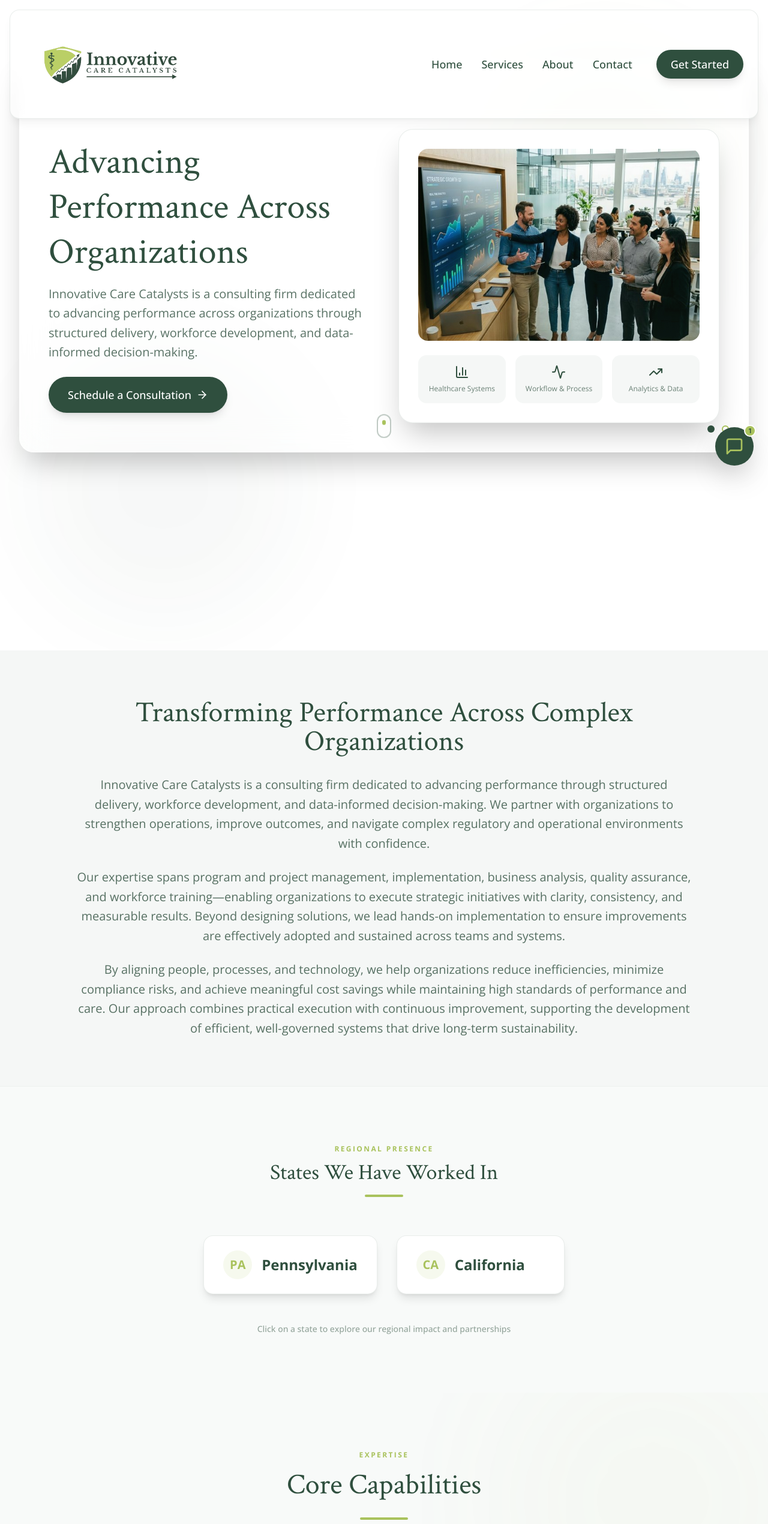
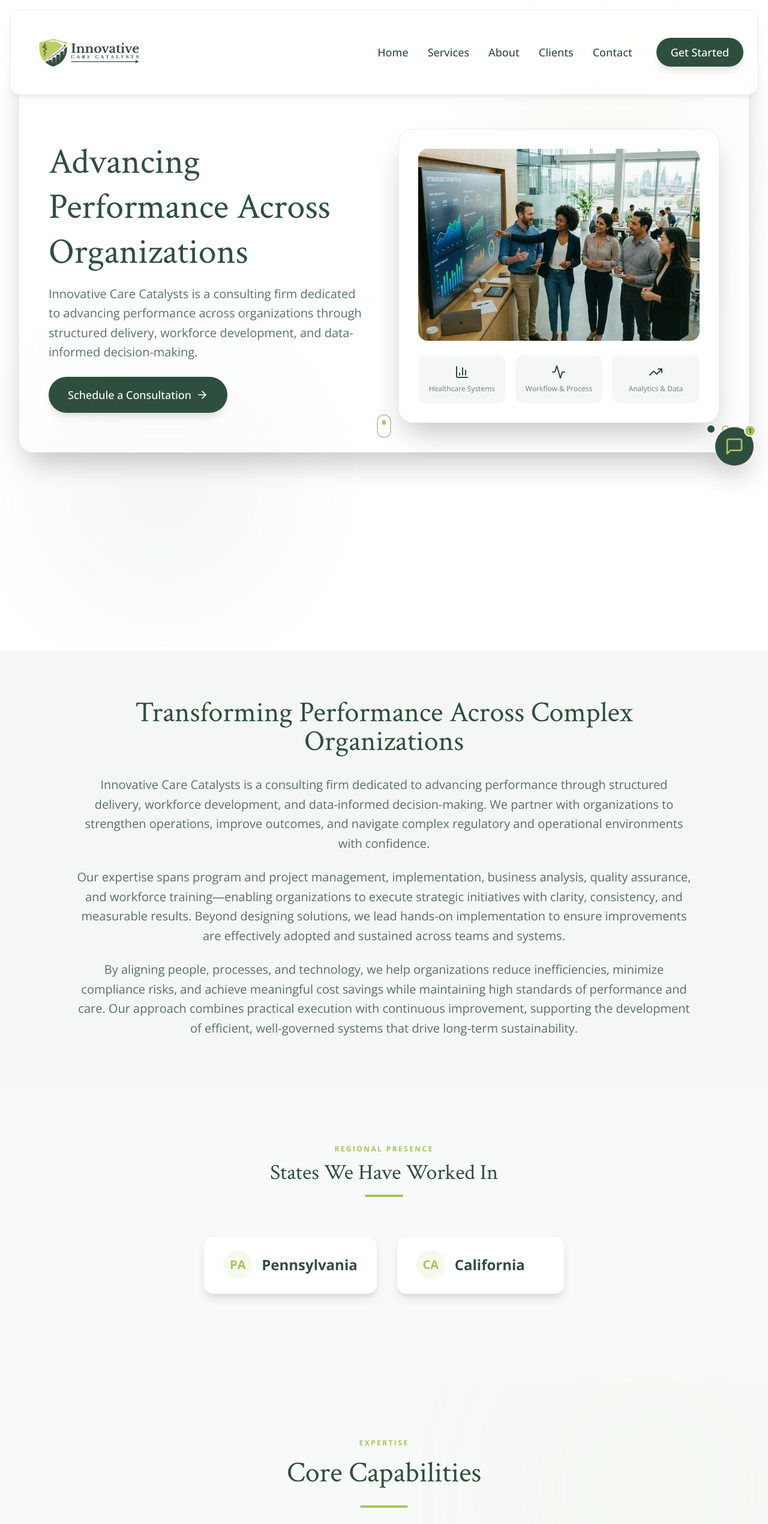
Before and after one commit to hamnuscode/Innovative-Care-Catalysts, a React (Vite) app: page / in a window 1280 px wide. Shown: the top 2540 px of the page at 60% size. Built offline with nearby package versions, Linux system fonts and the light colour scheme.

Commit message:
Update PA clients, add Clients to navbar, and cleanup subtext

```diff
--- a/src/app/components/Navbar.tsx
+++ b/src/app/components/Navbar.tsx
@@ -9,12 +9,14 @@ import {
   Briefcase,
   Info,
   Mail,
+  Users,
 } from "lucide-react";
 
 const navLinks = [
   { name: "Home", href: "/", id: "home", icon: Home },
   { name: "Services", href: "/#services", id: "services", icon: Briefcase },
   { name: "About", href: "/#about", id: "about", icon: Info },
+  { name: "Clients", href: "/#clients", id: "clients", icon: Users },
   { name: "Contact", href: "/contact", id: "contact", icon: Mail },
 ];
 
@@ -53,9 +55,8 @@ export function Navbar() {
   return (
     <>
       <nav
-        className={`fixed top-4 left-1/2 -translate-x-1/2 z-50 px-4 transition-all duration-500 ${
-          isScrolled ? "w-full max-w-sm" : "w-full max-w-7xl"
-        }`}
+        className={`fixed top-4 left-1/2 -translate-x-1/2 z-50 px-4 transition-all duration-500 ${isScrolled ? "w-full max-w-sm" : "w-full max-w-7xl"
+          }`}
       >
         <motion.div
           animate={{
@@ -89,7 +90,7 @@ export function Navbar() {
                   <img
                     src={image_d80d5c2312b94c5160074dc8a2f4bfc23b1be6b4}
                     alt="Innovative Care Catalysts"
-                    className="h-[160px]"
+                    className="h-[120px]"
                   />
                 </button>
               </motion.div>
--- a/src/app/components/StateFootprint.tsx
+++ b/src/app/components/StateFootprint.tsx
@@ -7,8 +7,9 @@ const statesData = [
     name: 'Pennsylvania',
     clients: [
       { name: 'MDS Consulting', detail: 'Tailored business diagnostics, leadership alignment, and actionable execution roadmaps.' },
-      { name: 'DHS ERP Modernization', detail: 'Full-cycle analysis, PI planning, and RTM management for high-stakes systems.' },
-      { name: 'DOT Systems Modernization', detail: 'Infrastructure tech advisory, traffic management systems, and data-informed logistics.' },
+      { name: 'Department of Health & Human Services', detail: 'Full-cycle analysis, PI planning, and RTM management for high-stakes systems.' },
+      { name: 'Department of Transport', detail: 'Infrastructure tech advisory, traffic management systems, and data-informed logistics.' },
+      { name: 'Department of Health', detail: 'Strategic consulting and system modernization for public health initiatives.' },
     ]
   },
   {
@@ -29,7 +30,7 @@ export const StateFootprint = () => {
   const activeData = statesData.find(s => s.abbr === activeState);
 
   return (
-    <section className="py-24 bg-[#F8FAF9] border-t border-[#2F4F3E]/5 relative z-20">
+    <section id="clients" className="py-24 bg-[#F8FAF9] border-t border-[#2F4F3E]/5 relative z-20">
       <div className="container mx-auto px-6">
         <motion.div
           initial={{ opacity: 0, y: 20 }}
@@ -126,17 +127,6 @@ export const StateFootprint = () => {
             )}
           </AnimatePresence>
         </div>
-
-        {/* Informational Subtext */}
-        {!activeState && (
-          <motion.p
-            initial={{ opacity: 0 }}
-            animate={{ opacity: 1 }}
-            className="text-center text-sm text-[#2F4F3E]/50 font-medium"
-          >
-            Click on a state to explore our regional impact and partnerships
-          </motion.p>
-        )}
       </div>
     </section>
   );
```
